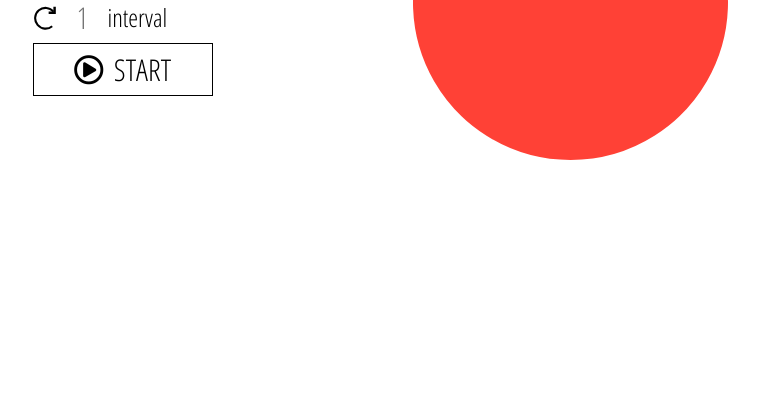
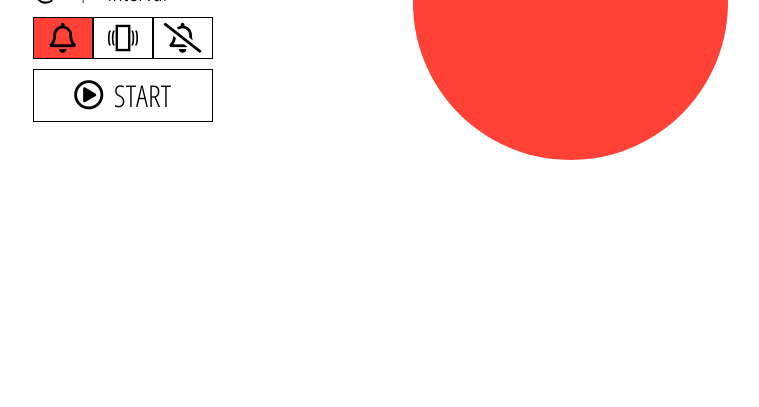
Before and after one commit to kopplr/visual-countdown-intervals, a React app: page / in a window 1280 px wide. Shown: the part 393-800 px from the top of the page, without its empty margins (270-1029 px from the left). Built offline with nearby package versions, Linux system fonts and the light colour scheme.

Commit message:
Sound status feature (on/vibrate/off)

```diff
--- a/src/index.css
+++ b/src/index.css
@@ -61,9 +61,13 @@ button {
 	padding: 5px;
 	margin: 5px 0;
 	cursor: pointer;
-	width: 180px;
+	display:flex;
+	align-items: center;
+	justify-content: center;
+	width: 60px;
+
 }
-button i {
+.bigButton i {
 	margin-right: 10px;
 }
 button, input {
@@ -74,6 +78,9 @@ button, input {
 }
 button:hover {
 	background-color: #DDDDDD;
+}
+.bigButton {
+	width: 180px;
 }
 #root {
 	display: flex;
@@ -125,3 +132,6 @@ button:hover {
 .show {
 	visibility: visible;
 }
+.highlightClass {
+	background-color: #FF4136;
+}
--- a/src/index.js
+++ b/src/index.js
@@ -3,6 +3,7 @@ import ReactDOM from 'react-dom';
 import './index.css';
 import BellSound from './beep-sound.mp3';
 import IntervalImg from './intervals.svg';
+import VibrateImg from './vibrate.svg';
 
 function VisualCountdown (props){
   return(
@@ -15,11 +16,12 @@ function VisualCountdown (props){
 class VisualCountdownIntervals extends React.Component {
   constructor(props) {
     super(props);
-    this.state = { time: {}, seconds: null, isStarted: false, interval: 1, countdownStatus: 'stopped', originalTime: {time: {h:0, m:0, s:0}, seconds: null}}; // paused, started, stopped
+    this.state = { time: {}, seconds: null, isStarted: false, interval: 1, countdownStatus: 'stopped', soundStatus: 'on', originalTime: {time: {h:0, m:0, s:0}, seconds: null}}; // paused, started, stopped
     this.timer = 0;
     this.handleButtonTimer = this.handleButtonTimer.bind(this);
     this.countDown = this.countDown.bind(this);
     this.renderVisualCountdown = this.renderVisualCountdown.bind(this);
+    this.handleSoundChange = this.handleSoundChange.bind(this);
     this.VisualCountdownInfo = "";
     // this.state.originalTime: {time: {h:0, m:0, s:0}, seconds: null};
     this.totalIntervals = 1;
@@ -81,6 +83,9 @@ class VisualCountdownIntervals extends React.Component {
   componentDidMount() {
     let timeLeftVar = this.secondsToTime(this.state.seconds);
     this.setState({ time: timeLeftVar });
+    if ("vibrate" in navigator) {
+      console.log("vibrate!!")
+    }
   }
 
   handleButtonTimer() {
@@ -125,13 +130,19 @@ class VisualCountdownIntervals extends React.Component {
     // Check if we're at zero.
     if (seconds === 0) {
       if (this.state.interval === this.totalIntervals) { // Intervals over
-        document.getElementById('audioplayer').play();
+        if (this.state.soundStatus === 'on') {
+          document.getElementById('axwudioplayer').play();
+        }
+        if (this.state.soundStatus === 'on' || this.state.soundStatus === 'vibrate') {
+          window.navigator.vibrate([1000,1000]);
+        }
         this.setState({countdownStatus: 'stopped'});
         clearInterval(this.timer);
         this.setState({interval: 1});
       }
       else { // More intervals to go
         document.getElementById('audioplayer').play();
+        window.navigator.vibrate([1000]);
         this.setState({seconds: this.state.originalTime.seconds}, this.componentDidMount());
         this.addInterval();
 
@@ -168,10 +179,18 @@ class VisualCountdownIntervals extends React.Component {
   //   event.target.select();
   // }
   // onFocus={this.handleFocus.bind(this)}
+  handleSoundChange(event) {
+    console.log(event.name);
+    console.log(event.target);
+    console.log(event);
+    this.setState({soundStatus: event.target.id});
+  }
+
 
   render() {
     const status = (this.state.countdownStatus === 'started') ? 'PAUSE' : 'START';
-    const visibilityClass = (this.state.countdownStatus === 'stopped') ? 'hidden' : 'show'
+    const visibilityClass = (this.state.countdownStatus === 'stopped') ? 'hidden' : 'show';
+    (this.state.soundStatus === 'on')
     return(
       <div id="container">
 
@@ -194,8 +213,13 @@ class VisualCountdownIntervals extends React.Component {
               {this.totalIntervals > 1 ? this.intervalsText : this.intervalText}
             </div>
           </div>
+          <div id="soundControl">
+            <button onClick={this.handleSoundChange.bind(this)} className={this.state.soundStatus === "on" ? "highlightClass" : ""}><i id="on" className="far fa-bell"></i></button>
+            <button onClick={this.handleSoundChange.bind(this)} className={this.state.soundStatus === "vibrate" ? "highlightClass" : ""}><img id="vibrate" src={VibrateImg} width="30px" height="30px" alt="vibrate-icon"></img></button>
+            <button  onClick={this.handleSoundChange.bind(this)} className={this.state.soundStatus === "off" ? "highlightClass" : ""}><i id="off" className="far fa-bell-slash"></i></button>
+          </div>
           <div id="startButton">
-            <button onClick={this.handleButtonTimer.bind(this)}>{this.state.countdownStatus === 'stopped' ||  this.state.countdownStatus === 'paused'? <i className="far fa-play-circle"></i> : <i className="far fa-pause-circle"></i>}{status}</button>
+            <button className="bigButton" onClick={this.handleButtonTimer.bind(this)}>{this.state.countdownStatus === 'stopped' ||  this.state.countdownStatus === 'paused'? <i className="far fa-play-circle"></i> : <i className="far fa-pause-circle"></i>}{status}</button>
           </div>
           <div id="countdownInfo">
             <div id="countdownTimer" className={visibilityClass}>
```
Also changed, not shown: src/vibrate.svg (added).
